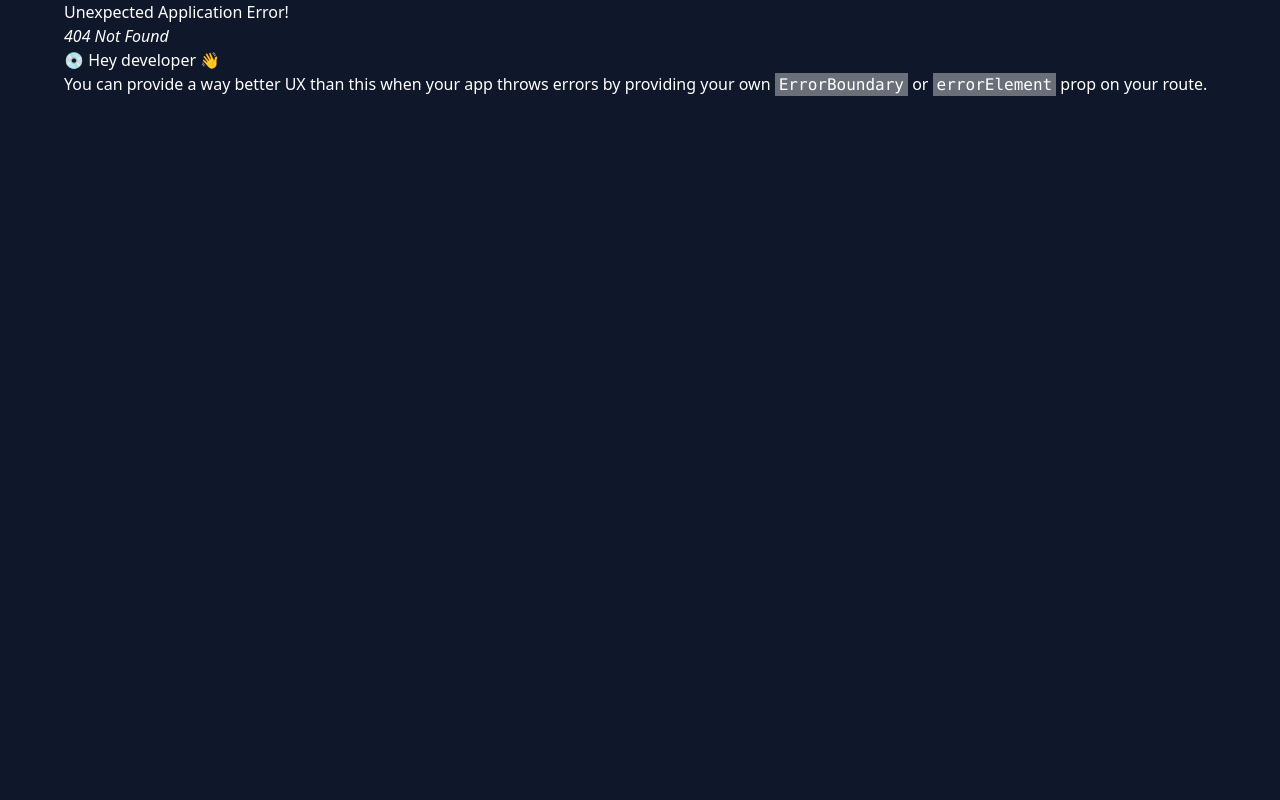
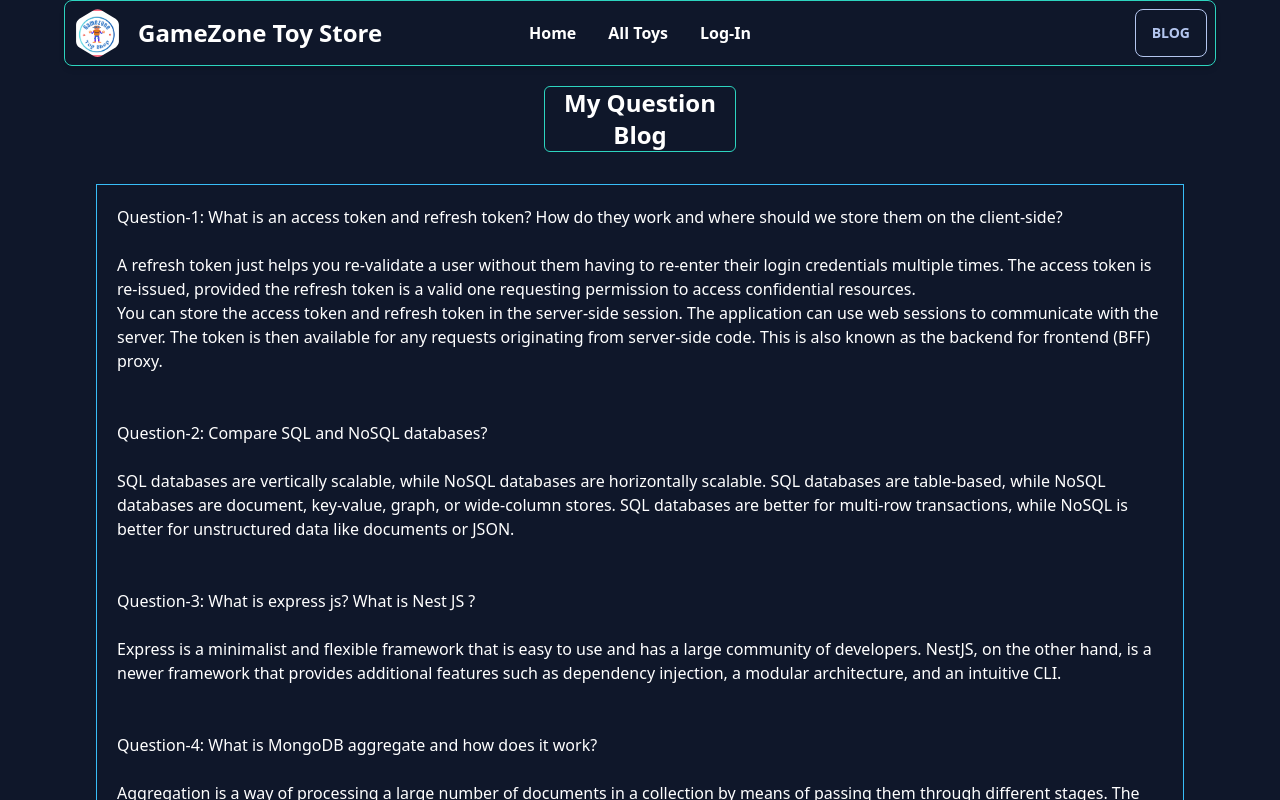
Before and after one commit to sojibpannashovon2/toy-marketplace-client, a React (Vite) app: page /blog in a window 1280 px wide. Before the commit this address had no page. Shown: the top 800 px of the page. Built offline with nearby package versions, Linux system fonts and the light colour scheme.

Commit message:
blog complete

```diff
--- /dev/null
+++ b/src/components/pages/Blog/Blog.jsx
@@ -0,0 +1,44 @@
+import React from 'react';
+
+const Blog = () => {
+    return (
+        <div>
+            <h1 className='text-center text-2xl font-bold my-5 border border-success w-48 mx-auto rounded-md '>My Question Blog</h1>
+
+            <div className=' border border-primary p-5 m-8 '>
+                <div >
+                    <h1>Question-1: What is an access token and refresh token? How do they work and where should we store them on the client-side?</h1>
+                    <br />
+
+                    <p>A refresh token just helps you re-validate a user without them having to re-enter their login credentials multiple times. The access token is re-issued, provided the refresh token is a valid one requesting permission to access confidential resources.</p>
+                    <p>You can store the access token and refresh token in the server-side session. The application can use web sessions to communicate with the server. The token is then available for any requests originating from server-side code. This is also known as the backend for frontend (BFF) proxy.</p>
+                </div>
+                <br /><br />
+                <div>
+                    <h1>Question-2: Compare SQL and NoSQL databases?</h1>
+                    <br />
+                    <p>SQL databases are vertically scalable, while NoSQL databases are horizontally scalable. SQL databases are table-based, while NoSQL databases are document, key-value, graph, or wide-column stores. SQL databases are better for multi-row transactions, while NoSQL is better for unstructured data like documents or JSON.</p>
+                </div>
+                <br /><br />
+                <div>
+                    <h1>Question-3: What is express js? What is Nest JS ?</h1>
+                    <br />
+                    <p>Express is a minimalist and flexible framework that is easy to use and has a large community of developers. NestJS, on the other hand, is a newer framework that provides additional features such as dependency injection, a modular architecture, and an intuitive CLI.</p>
+                </div>
+                <br />
+                <br />
+                <div>
+                    <h1>Question-4: What is MongoDB aggregate and how does it work?</h1>
+                    <br />
+                    <p > Aggregation is a way of processing a large number of documents in a collection by means of passing them through different stages. The stages make up what is known as a pipeline. The stages in a pipeline can filter, sort, group, reshape and modify documents that pass through the pipeline.</p>
+                    <br />
+                    <br />
+                </div>
+            </div>
+
+
+        </div>
+    );
+};
+
+export default Blog;
--- a/src/components/shared/Header.jsx
+++ b/src/components/shared/Header.jsx
@@ -44,7 +44,8 @@ const Header = () => {
                 </ul>
             </div>
             <div className="navbar-end">
-                <a className="btn btn-outline px-4">Blog</a>
+                <Link to='/blog' className="btn btn-outline px-4">Blog</Link>
+
             </div>
         </div>
     );
```
Also changed, not shown: src/main.jsx (+6 -1 lines).
